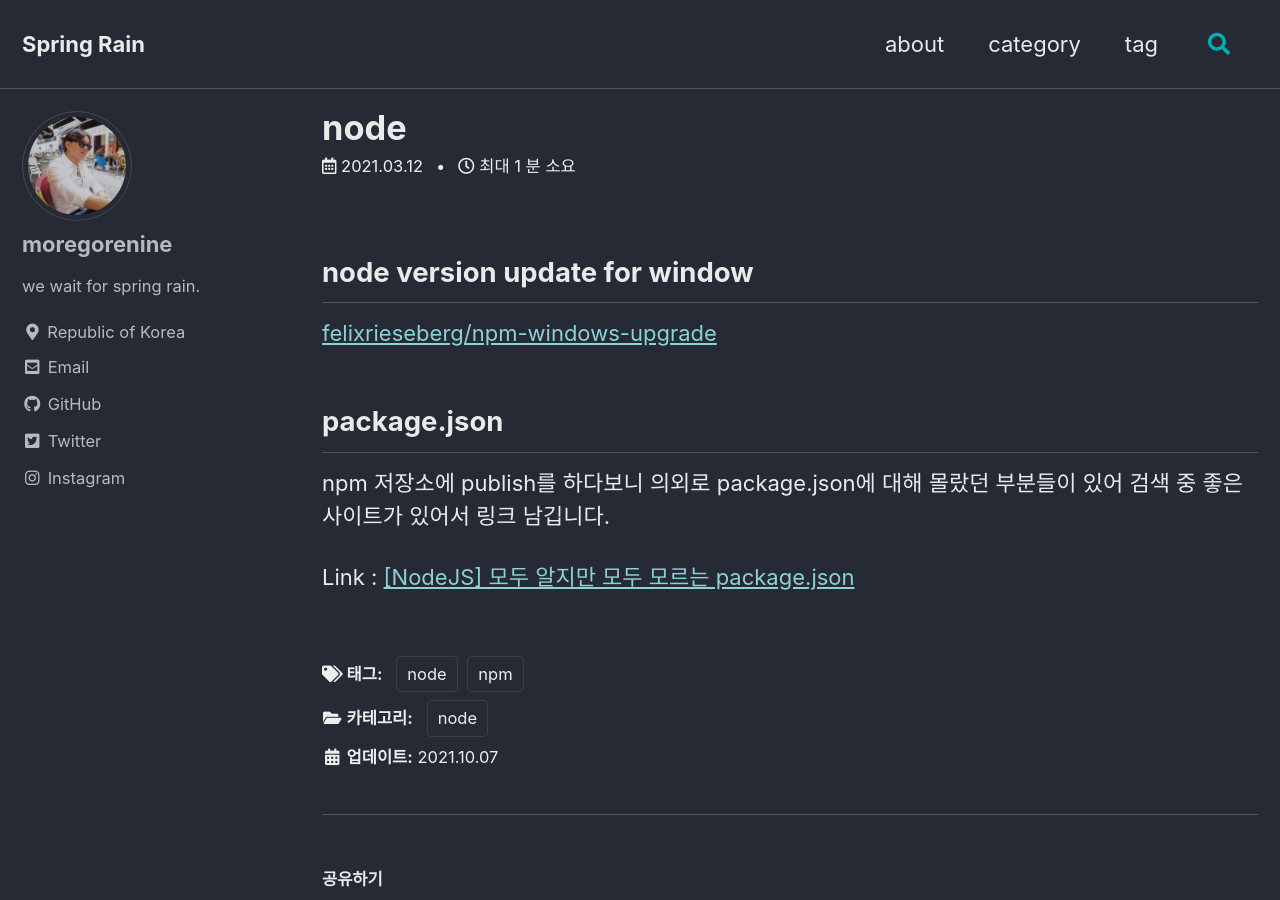
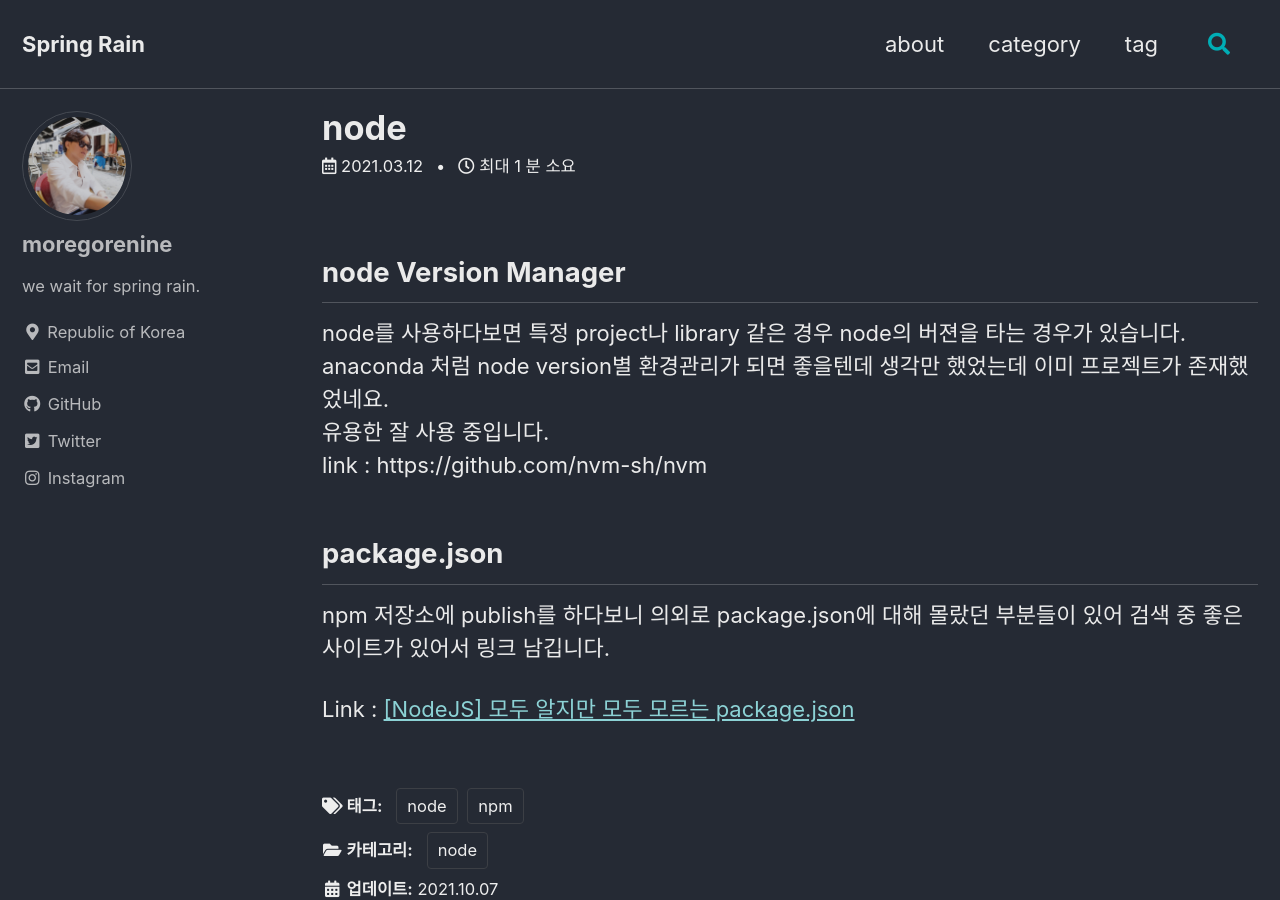
Before and after one commit to moregorenine/moregorenine.github.io, a Jekyll site: the page built from _posts/node/2021-3-12-node.md, in a window 1280 px wide and 900 px high. Built offline with Jekyll 4.4.1, drawn with Linux system fonts in a browser that asks for light colours; cached includes are drawn as plain includes; comment, search, counter and statistics services are not loaded.

Commit message:
Update 2021-3-12-node.md

```diff
--- a/_posts/node/2021-3-12-node.md
+++ b/_posts/node/2021-3-12-node.md
@@ -9,8 +9,11 @@ tags:
 last_modified_at: 2021-10-7T20:00:00+09:00
 ---
 
-## node version update for window
-[felixrieseberg/npm-windows-upgrade](https://github.com/felixrieseberg/npm-windows-upgrade)
+## node Version Manager
+node를 사용하다보면 특정 project나 library 같은 경우 node의 버젼을 타는 경우가 있습니다.
+anaconda 처럼 node version별 환경관리가 되면 좋을텐데 생각만 했었는데 이미 프로젝트가 존재했었네요.
+유용한 잘 사용 중입니다.
+link : https://github.com/nvm-sh/nvm
 
 
 ## package.json
```
